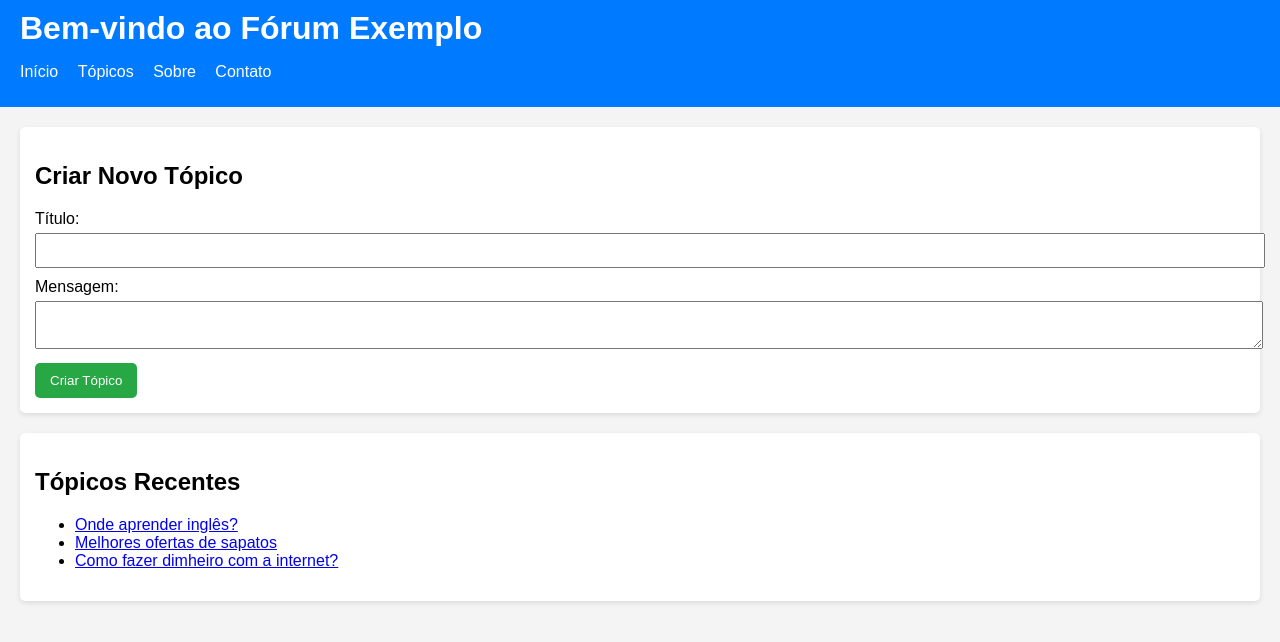
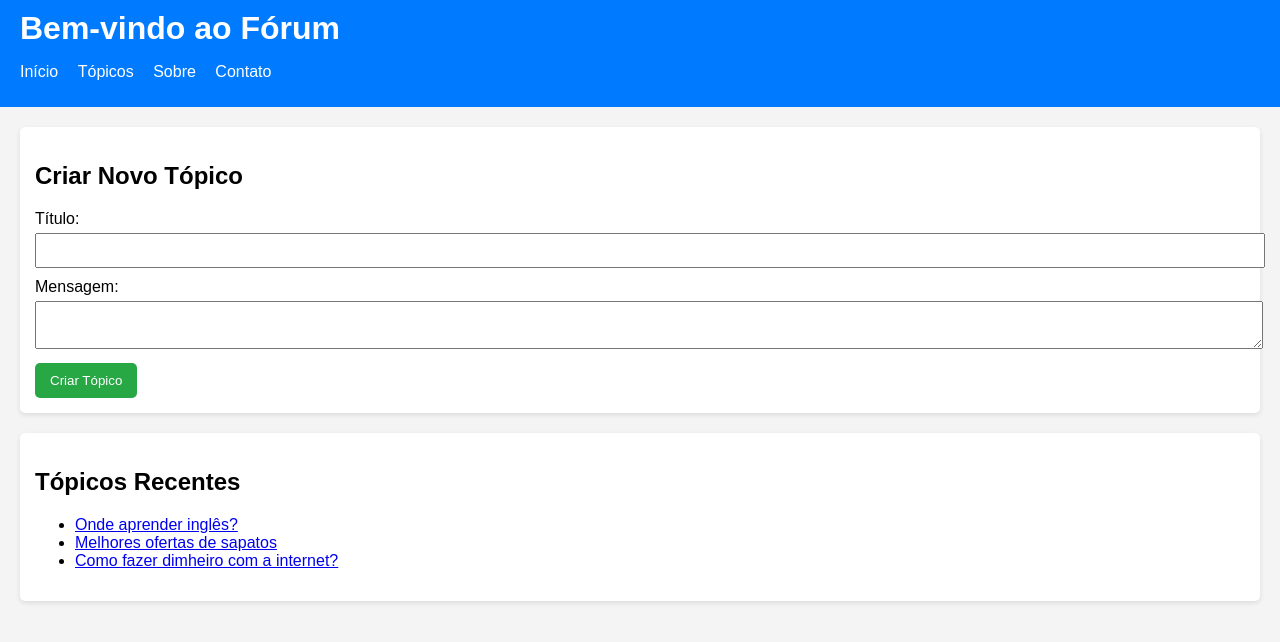
Before and after one commit to dadutkevicz/f-rum, a plain HTML site: page index.html in a window 1280 px wide. Drawn offline with Linux system fonts and the light colour scheme.

Commit message:
Update index.html

```diff
--- a/index.html
+++ b/index.html
@@ -8,7 +8,7 @@
 </head>
 <body>
     <header>
-        <h1>Bem-vindo ao Fórum Exemplo</h1>
+        <h1>Bem-vindo ao Fórum</h1>
         <nav>
             <ul>
                 <li><a href="#">Início</a></li>
```
